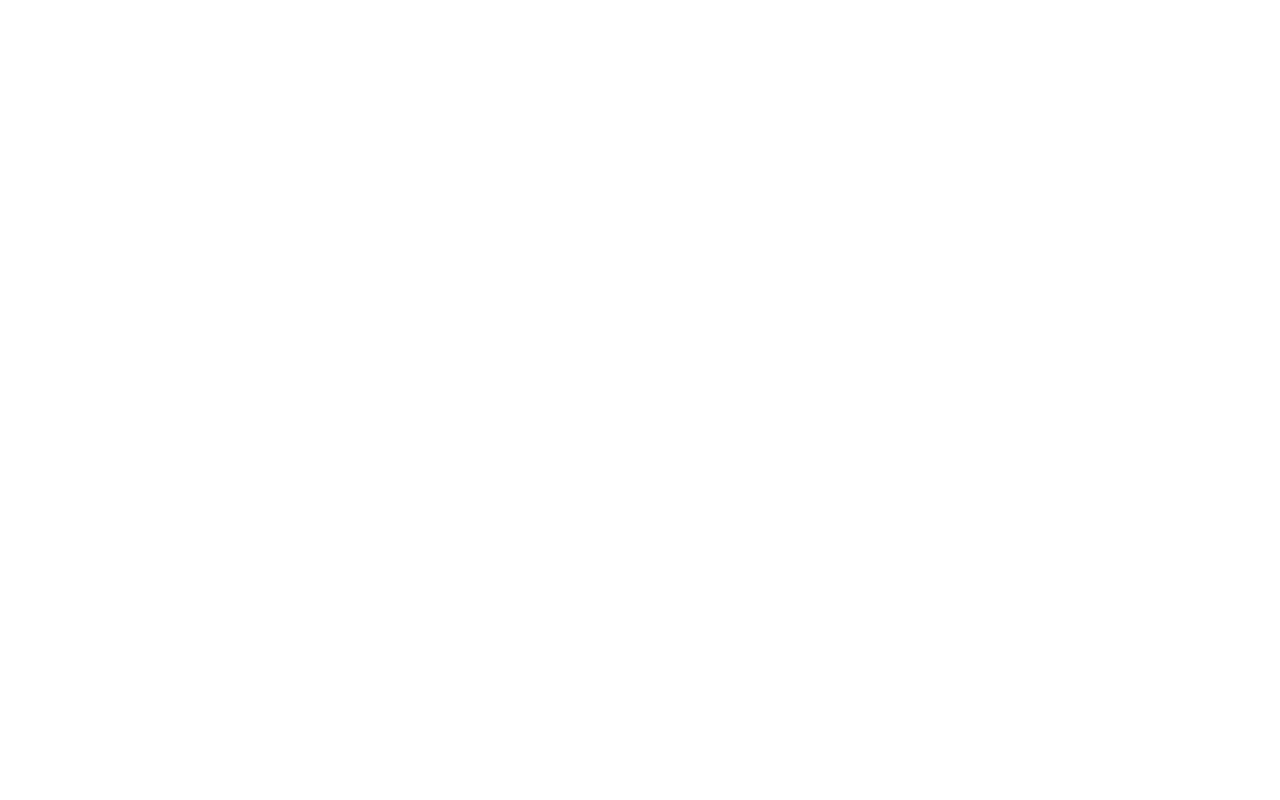
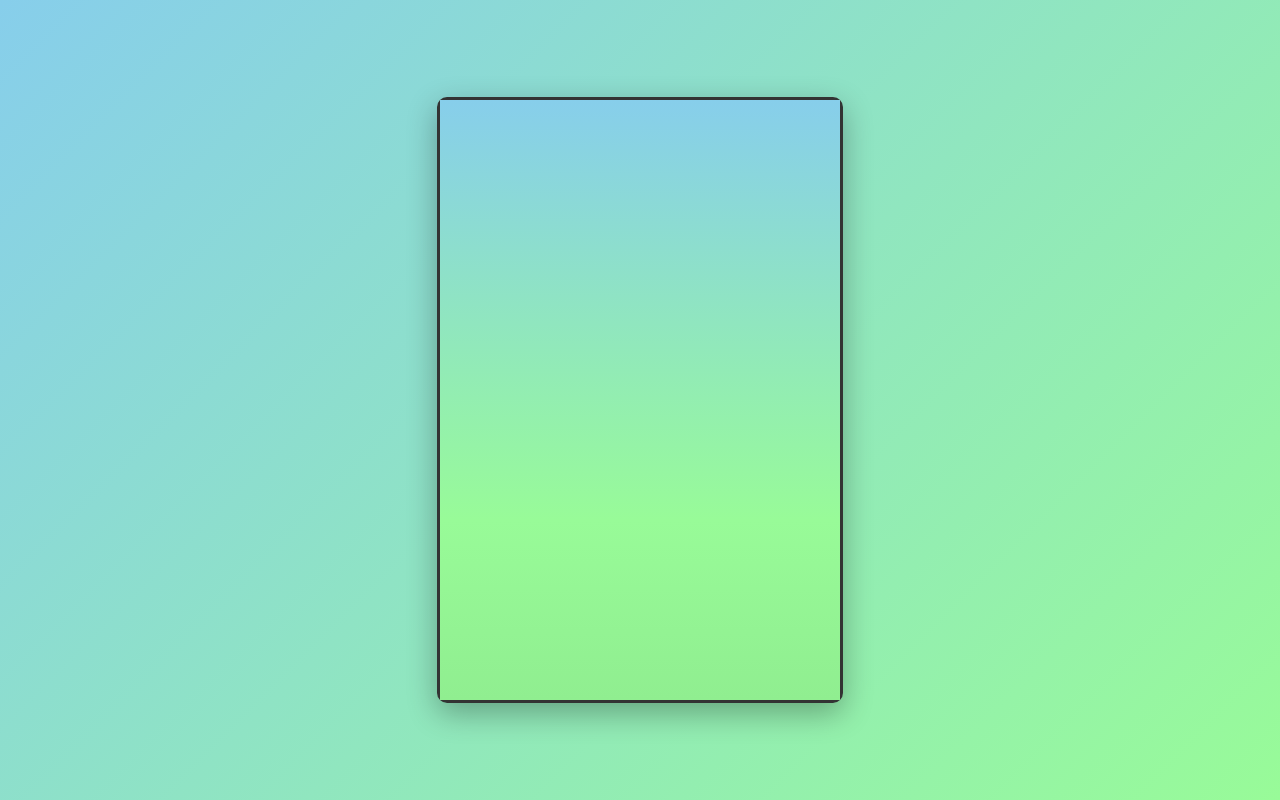
Before and after one commit to yassirbb/Flappy-Clone, a plain HTML site: page index.html in a window 1280 px wide. Drawn offline with Linux system fonts and the light colour scheme.

Commit message:
create the Game Wrapper

```diff
--- a/index.html
+++ b/index.html
@@ -7,6 +7,9 @@
     <link rel="stylesheet" href="style.css">
 </head>
 <body>
+    <div class="game-container">
+        <canvas id="gameCanvas" width="400" height="600"></canvas>
+    </div>
     <script src="game.js"></script>
 </body>
 </html>
--- a/style.css
+++ b/style.css
@@ -0,0 +1,34 @@
+:root {
+  --first-gradient-color: #87CEEB;
+  --second-gradient-color: #98FB98;
+  --third-gradient-color: #90EE90;
+}
+
+* {
+    margin: 0;
+    padding: 0;
+    box-sizing: border-box;
+}
+
+body {
+    font-family: 'Arial', sans-serif;
+    background: linear-gradient(135deg, var(--first-gradient-color) 0%, var(--second-gradient-color) 100%);
+    display: flex;
+    justify-content: center;
+    align-items: center;
+    min-height: 100vh;
+    overflow: hidden;
+}
+
+.game-container {
+    position: relative;
+    border-radius: 10px;
+    box-shadow: 0 10px 30px rgba(0, 0, 0, 0.3);
+    overflow: hidden;
+}
+
+#gameCanvas {
+    display: block;
+    background: linear-gradient(to bottom, var(--first-gradient-color) 0%, var(--second-gradient-color) 70%, var(--third-gradient-color) 100%);
+    border: 3px solid #333;
+}
```
